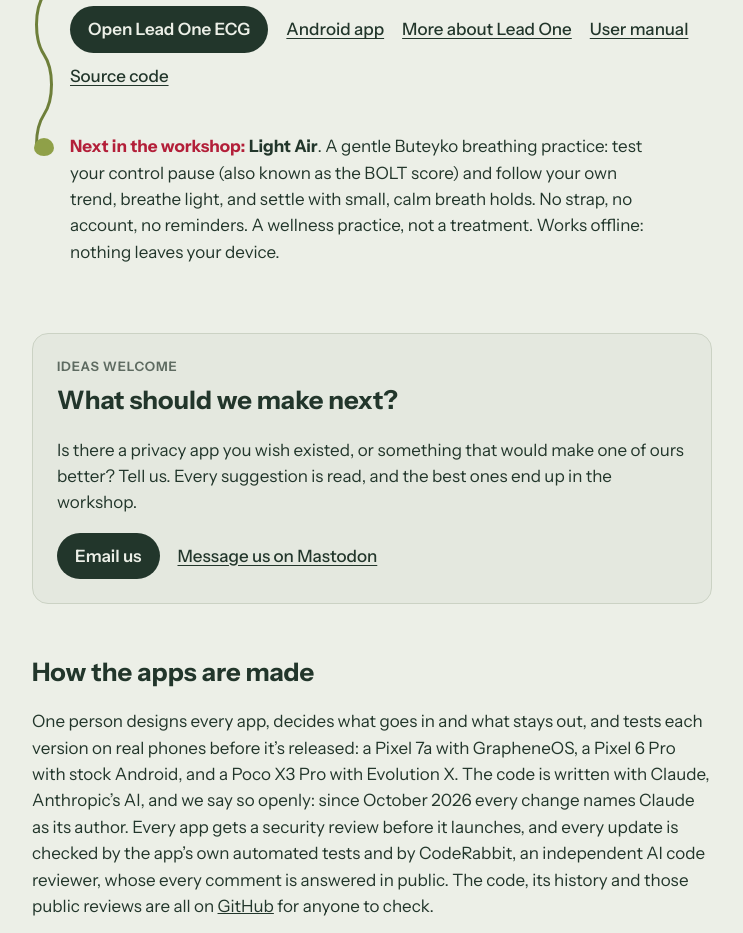
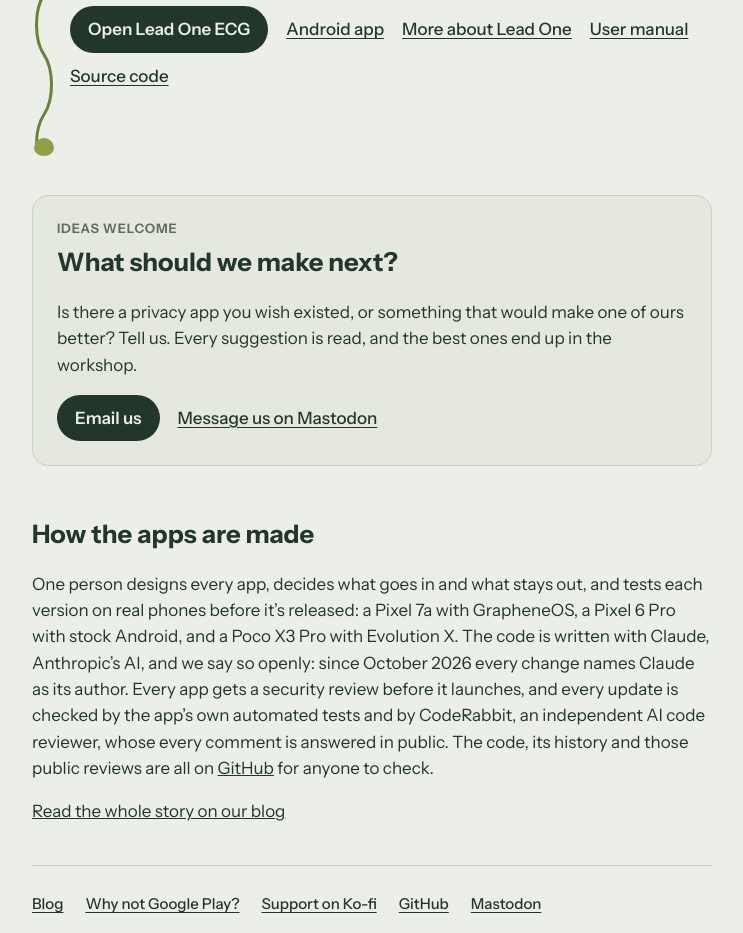
Before and after one commit to Anonaconda-CodeLab/website, a plain HTML site: page index.html in a window 1280 px wide. Shown: the part 4280-5213 px from the top of the page, without its empty margins (268-1011 px from the left). Drawn offline with Linux system fonts and the light colour scheme.

Commit message:
Homepage: remove the Light Air teaser
Light Air is on hold while the owner rethinks it. The list still ends
with the snake's head.

Co-Authored-By: Claude Opus 5.5 <noreply@anthropic.com>
Claude-Session: https://claude.ai/code/session_012xu5y2k6Q8KBdMQGucsDEw

```diff
--- a/index.html
+++ b/index.html
@@ -273,9 +273,7 @@ footer .thanks a{font-weight:500;text-underline-offset:3px}
           <a href="https://github.com/Anonaconda-CodeLab/lead-one-ecg">Source code</a>
         </div>
       </li>
-      <li class="app next">
-        <p><span class="lbl">Next in the workshop:</span> <b>Light Air</b>. A gentle Buteyko breathing practice: test your control pause (also known as the BOLT score) and follow your own trend, breathe light, and settle with small, calm breath holds. No strap, no account, no reminders. A wellness practice, not a treatment. Works offline: nothing leaves your device.</p>
-      </li>
+      <li class="app next" aria-hidden="true"></li>
     </ol>
     <section class="tool ideas" aria-labelledby="ideas">
       <span class="kicker">Ideas welcome</span>
```
